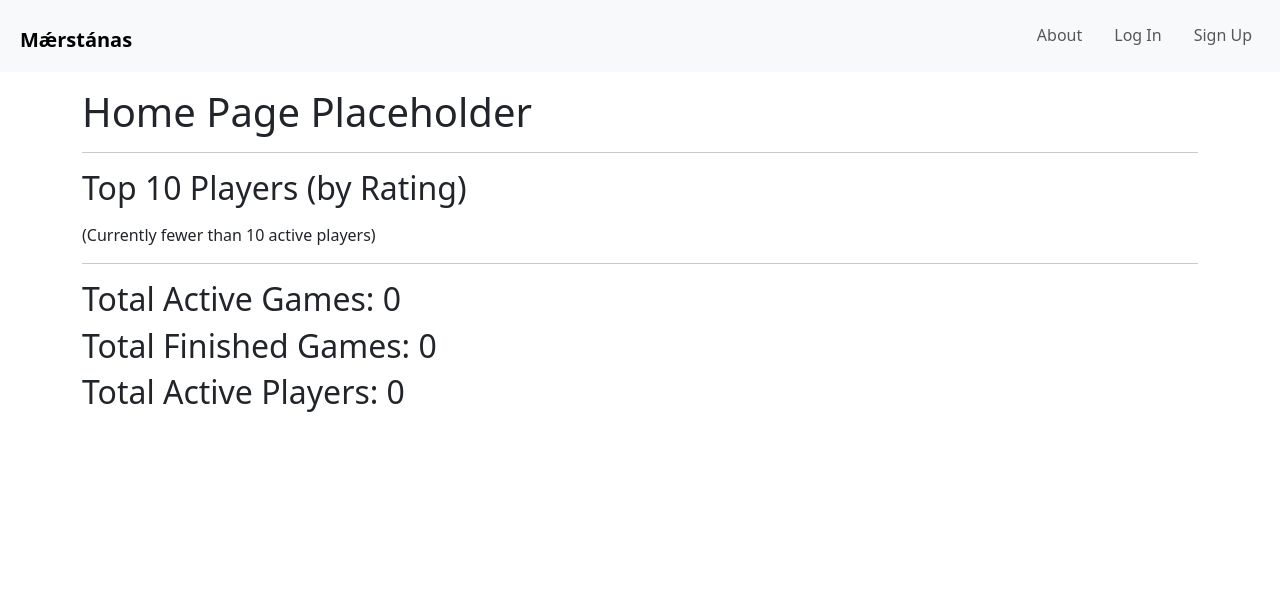
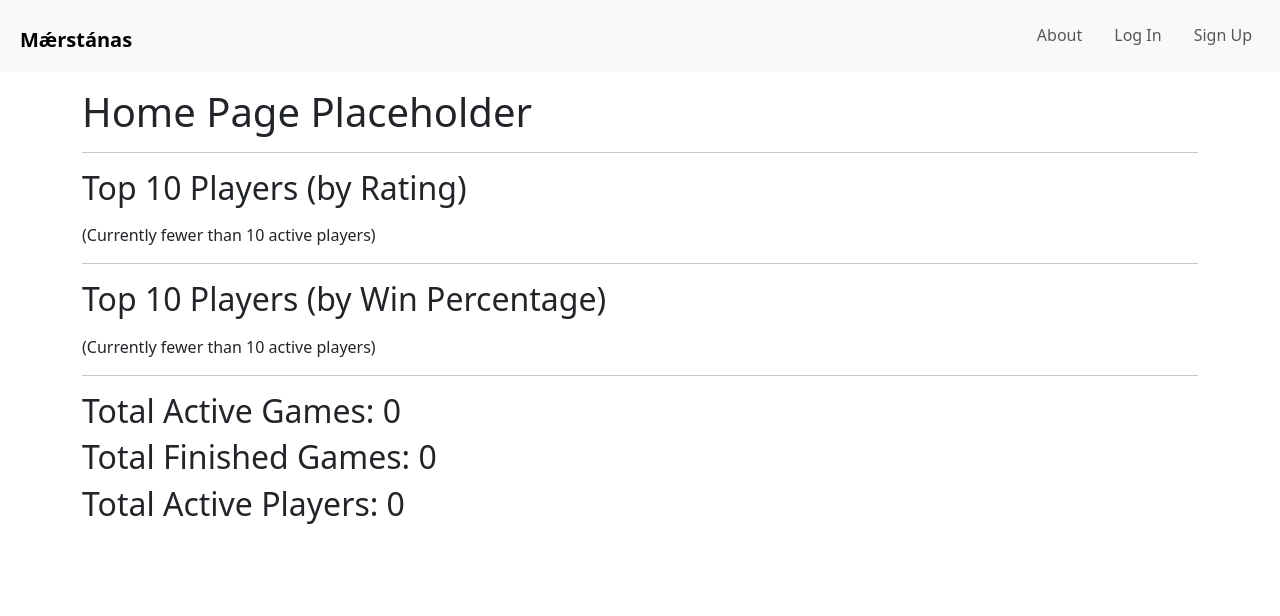
Before and after one commit to jaerrib/maerstanas-webapp, a Django app: page / in a window 1280 px wide. Shown: the top 616 px of the page. Run offline with Django 5.2, Linux system fonts and the light colour scheme; data that the repository does not hold is empty; parts of the project's set-up code (start-up, migrations or seed data) failed here and were passed over.

Commit message:
Add top 10 player list by win percentage (closes #22)

```diff
--- a/pages/views.py
+++ b/pages/views.py
@@ -17,6 +17,9 @@ class HomePageView(ListView):
         active_players = User.objects.filter(is_active=True)
         context["top_10_by_rating"] = active_players.order_by("-rating")[:10]
         context["total_active_players"] = active_players.count()
+        sorted_users = sorted(active_players, key=lambda user: user.win_percentage,
+                              reverse=True)
+        context["top_10_by_win_percentage"] = sorted_users[:10]
         game = Game
         context["total_active_games"] = (
             game.objects.filter(game_over=False).exclude(player2=None).count()
--- a/templates/home.html
+++ b/templates/home.html
@@ -20,6 +20,21 @@
     {% endif %}
 </div>
 <hr>
+<div>
+    <h2>Top 10 Players (by Win Percentage)</h2>
+    <ol>
+        {% for player in top_10_by_win_percentage %}
+        <li>
+            <a href="{{ player.get_absolute_url }}">
+                {{ player.username }}</a> ({{ player.win_percentage }})
+        </li>
+        {% endfor %}
+    </ol>
+    {% if player_list|length < 10 %}
+    (Currently fewer than 10 active players)
+    {% endif %}
+</div>
+<hr>
 <h2>Total Active Games: {{ total_active_games }}</h2>
 <h2>Total Finished Games: {{ total_finished_games }}</h2>
 <h2>Total Active Players: {{ total_active_players }}</h2>
```
